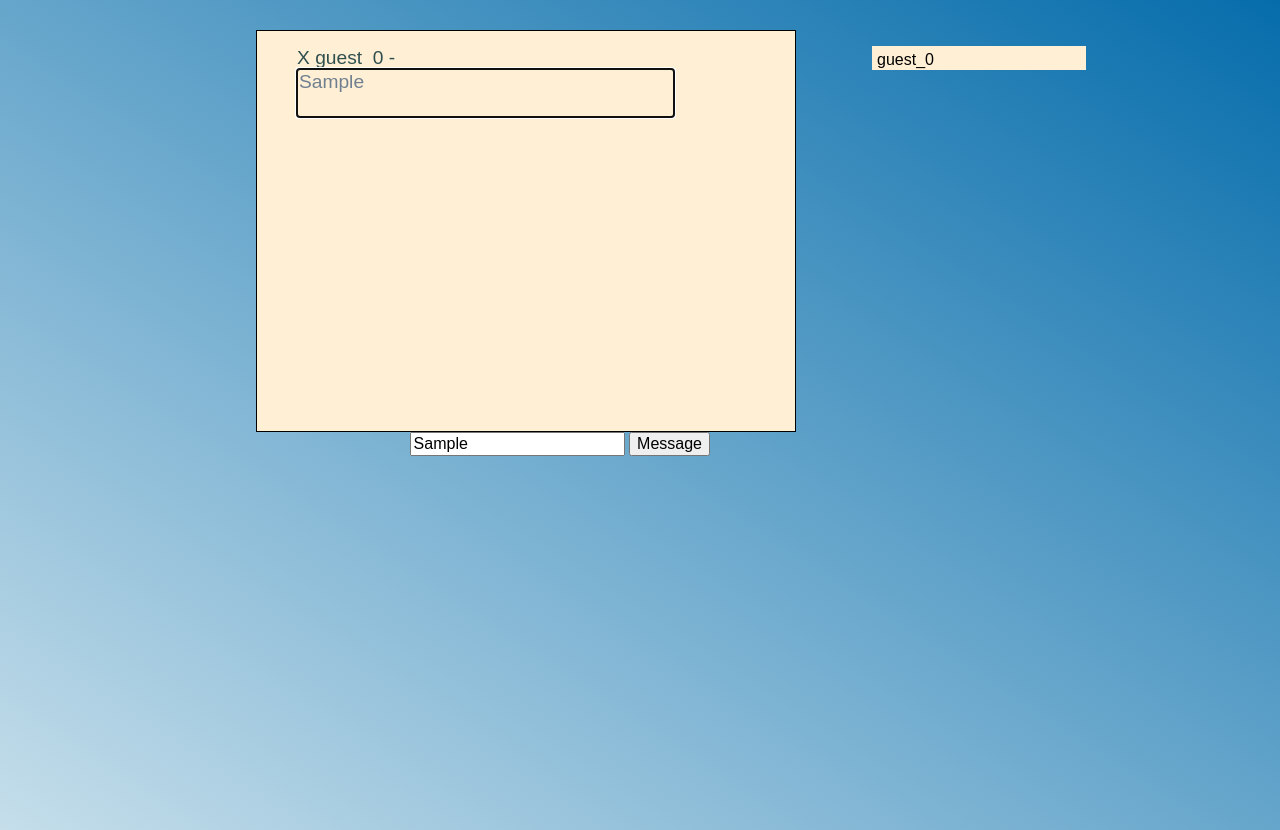
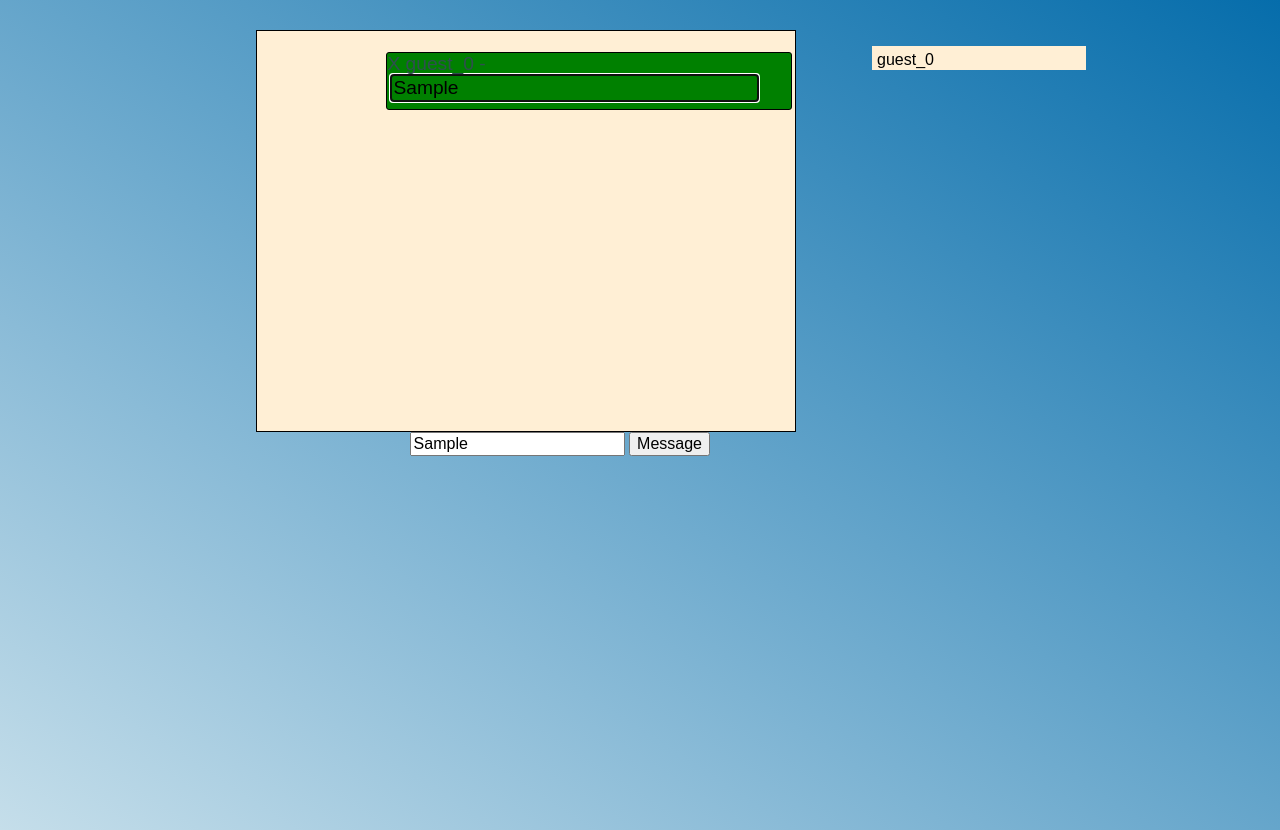
Before and after one commit to cugamer/singtermchat, a plain HTML site: page index.html in a window 1280 px wide. Both pictures are taken after typing "Sample" into the empty fields and a click on the input "Message". Drawn offline with nearby package versions, Linux system fonts and the light colour scheme.

Commit message:
Add styling for chat boxes

```diff
--- a/script.js
+++ b/script.js
@@ -51,7 +51,7 @@ $(document).ready(function() {
 	function handleMsgUpdate() {
 		emptyList('.chat-list');
 		displayAllStoredMsg();
-		$('textarea').autogrow({onInitialize: true});
+		$('textarea').autogrow({onInitialize: true, animate: false, fixMinHeight: false});
 		autoScrollChat();
 	}
 
@@ -78,7 +78,7 @@ $(document).ready(function() {
 		if(msg.length > 0) {
 			var storedMsg = storeMsg(msg, userID);
 			displayMessage(formatMsgForDisp(storedMsg), storedMsg.msgID);
-			$('textarea').autogrow({onInitialize: true});
+			$('textarea').autogrow({onInitialize: true, animate: false, fixMinHeight: false});
 			autoScrollChat();
 		}
 	}
@@ -91,20 +91,25 @@ $(document).ready(function() {
 	function formatMsgForDisp(obj) {
 		var deleteX;
 		var readOnly;
+		var usersMsg;
 		if(obj.userID === userID) {
 			deleteX = '<span class="delete-msg" data-msg-id="'+ obj.msgID + '">X </span>';
 			readOnly = "";
+			usersMsg = "own-msg";
 		} else {
 			deleteX = "";
 			readOnly = "readonly";
+			usersMsg = "others-msg";
 		}
-		var msgStr = '<li class="chat-msg" data-msg-id="'
+		var msgStr = '<li class="chat-msg '
+			+ usersMsg
+			+ '" data-msg-id="'
 			+ obj.msgID
 			+ '">'
 			+ deleteX
 			+ '<span class="user-name">'
 			+ getAllUsers()[obj.userID].name
-			+ '</span> - '
+			+ '</span> - <span>'
 			+ '<textarea class="msg-text" data-msg-id="'
 			+ obj.msgID
 			+ '" '
@@ -112,7 +117,7 @@ $(document).ready(function() {
 			+ obj.userID
 			+ '" '
 			+ readOnly
-			+ '>' + obj.msg + '</textarea>';
+			+ '>' + obj.msg + '</textarea></span>';
 		return msgStr;
 	}
 
@@ -197,6 +202,8 @@ $(document).ready(function() {
 		localStorage.setItem("messages", JSON.stringify(allMessages));
 		$('.chat-list').empty();
 		displayAllStoredMsg();
+		$('textarea').autogrow({onInitialize: true, animate: false, fixMinHeight: false});
+		autoScrollChat();
 	}
 
 	// Handle existing users deletes and edits
@@ -235,18 +242,13 @@ $(document).ready(function() {
 	displayAllActiveUsers();
 
 	// Resizing and styling
-	$('textarea').autogrow({onInitialize: true, animate: false});
+	$('textarea').autogrow({onInitialize: true, animate: false, fixMinHeight: false});
 	function autoScrollChat() {
-		var objDiv = document.querySelector(".chat-area");
+		var objDiv = document.querySelector(".chat-list");
 		objDiv.scrollTop = objDiv.scrollHeight;
 	}
 
 	autoScrollChat();
-	// $("textarea").on(function(e) {
-	//     while($(this).outerHeight() < this.scrollHeight + parseFloat($(this).css("borderTopWidth")) + parseFloat($(this).css("borderBottomWidth"))) {
-	//         $(this).height($(this).height()+1);
-	//     };
-	// });
 });
 
 // Verify client supports local storage
--- a/style.css
+++ b/style.css
@@ -20,7 +20,14 @@ body {
 	height: 400px;
 	background-color: #FFEFD5;
 	border: 1px solid black;
+	overflow: hidden;
+}
+
+.chat-list {
 	overflow: scroll;
+	width: 100%;
+	height: 100%;
+	padding-right: 17px;
 }
 
 .chat-form {
@@ -39,16 +46,33 @@ li {
 li.chat-msg {
 	font-size: 1.2em;
 	width: 75%;
+	border: 1px solid black;
+	border-radius: 3px;
+	margin-top: 5px;
+	margin-bottom: 5px;
+}
+
+.chat-msg.own-msg,
+.chat-msg.own-msg .msg-text {
+	float: right;
+	background-color: green;
+	margin-right: 8%;
+}
+
+.chat-msg.others-msg,
+.chat-msg.others-msg .msg-text {
+	background-color: blue;
 }
 
 textarea.msg-text {
-	width: 100%;
-	color: #708090;
+	width: 90%;
+	margin-left: 5%;
+	margin-right: 5%;
+	margin-bottom: 2%;
 }
 
 .msg-text {
 	border: none;
-	background-color: #FFEFD5;
 }
 
 textarea {
```
